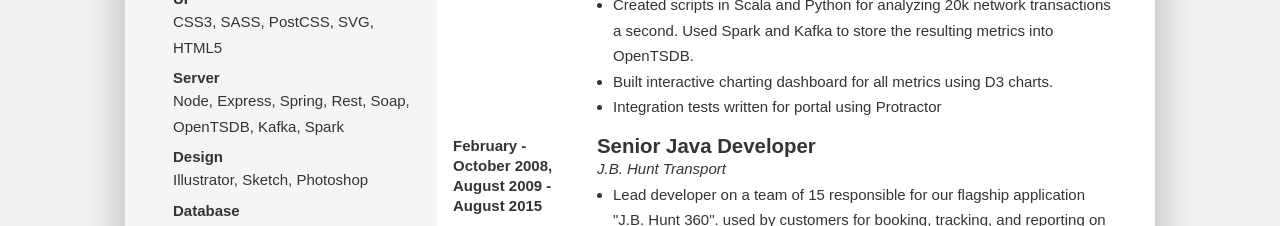
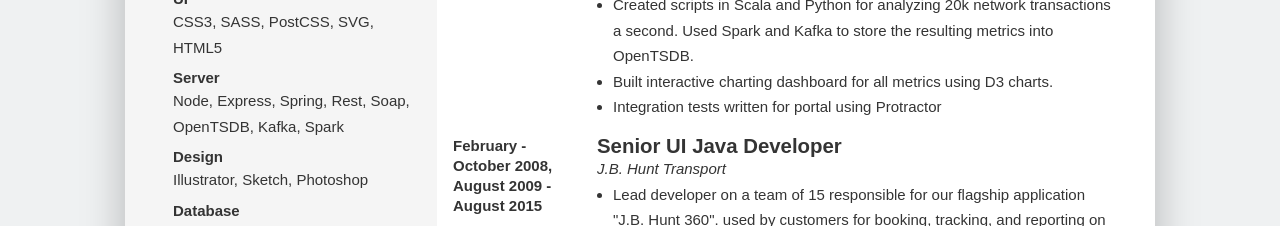
Before and after one commit to pbn04001/pete-nelson-web, a Vue app: page /resume in a window 1280 px wide. Shown: the part 840-1066 px from the top of the page. Built offline with nearby package versions, Linux system fonts and the light colour scheme.

Commit message:
Updated resume

```diff
--- a/src/views/Resume.vue
+++ b/src/views/Resume.vue
@@ -115,7 +115,7 @@
                 <label>February - October 2008, August 2009 - August 2015</label>
               </div>
               <div class="resume__job-info">
-                <h4>Senior Java Developer</h4>
+                <h4>Senior UI Java Developer</h4>
                 <i>J.B. Hunt Transport</i>
                 <ul>
                   <li>Lead developer on a team of 15 responsible for our flagship application "J.B. Hunt 360". used
```
